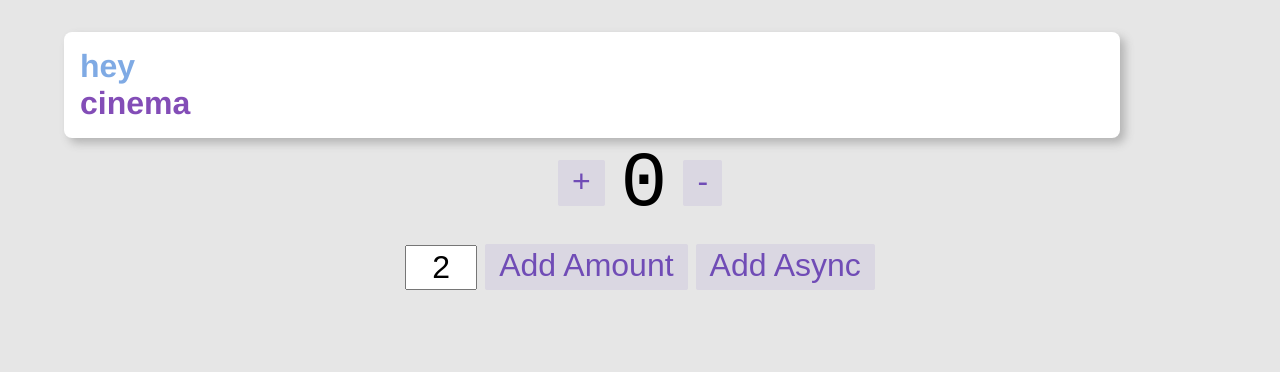
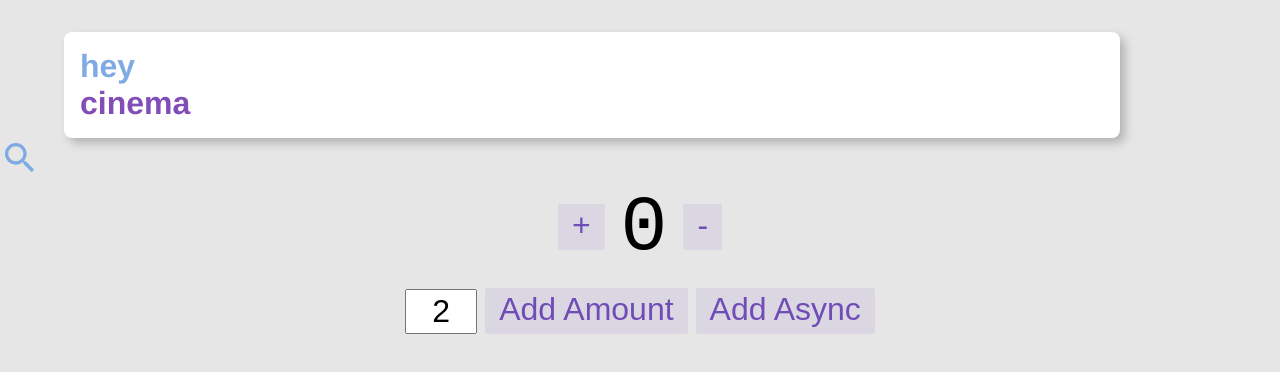
Before and after one commit to mickeypuri/moviedemo, a React (Create React App) app: page / in a window 1280 px wide. Shown: the top 372 px of the page. Built offline with nearby package versions, Linux system fonts and the light colour scheme.

Commit message:
added Search Icon

```diff
--- a/package.json
+++ b/package.json
@@ -3,6 +3,8 @@
   "version": "0.1.0",
   "private": true,
   "dependencies": {
+    "@material-ui/core": "^4.11.0",
+    "@material-ui/icons": "^4.9.1",
     "@reduxjs/toolkit": "^1.4.0",
     "@testing-library/jest-dom": "^4.2.4",
     "@testing-library/react": "^9.5.0",
--- a/src/App.js
+++ b/src/App.js
@@ -1,12 +1,14 @@
 import React from 'react';
 import { Counter } from './features/counter/Counter';
 import Header from './common-components/header/header.component';
+import  SearchIcon  from './features/movie-search/search-icon/search-icon.component';
 import './App.css';
 
 function App() {
   return (
     <>
       <Header />
+      <SearchIcon />
       <Counter />
     </>
   );
--- /dev/null
+++ b/src/features/movie-search/search-icon/search-icon.component.js
@@ -0,0 +1,11 @@
+import Icon from '@material-ui/icons/Search';
+import React from 'react';
+import styles from './search-icon.module.css';
+
+function SearchIcon () {
+    return (
+      <Icon className={styles.icon} style={{ fontSize: 40 }} />
+    );
+}
+
+export default SearchIcon;
--- /dev/null
+++ b/src/features/movie-search/search-icon/search-icon.module.css
@@ -0,0 +1,3 @@
+.icon {
+    color: #7FAAE4;
+}
```
Also changed, not shown: 1 other file (tests, documents, lock files or other folders).
